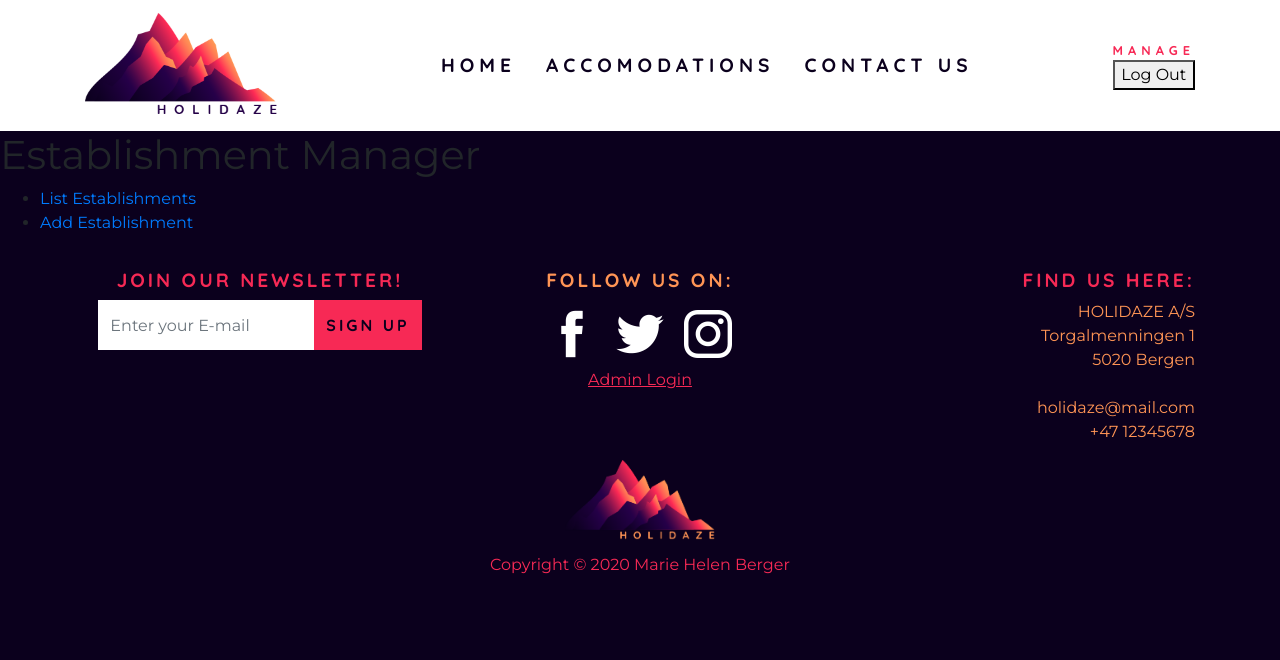
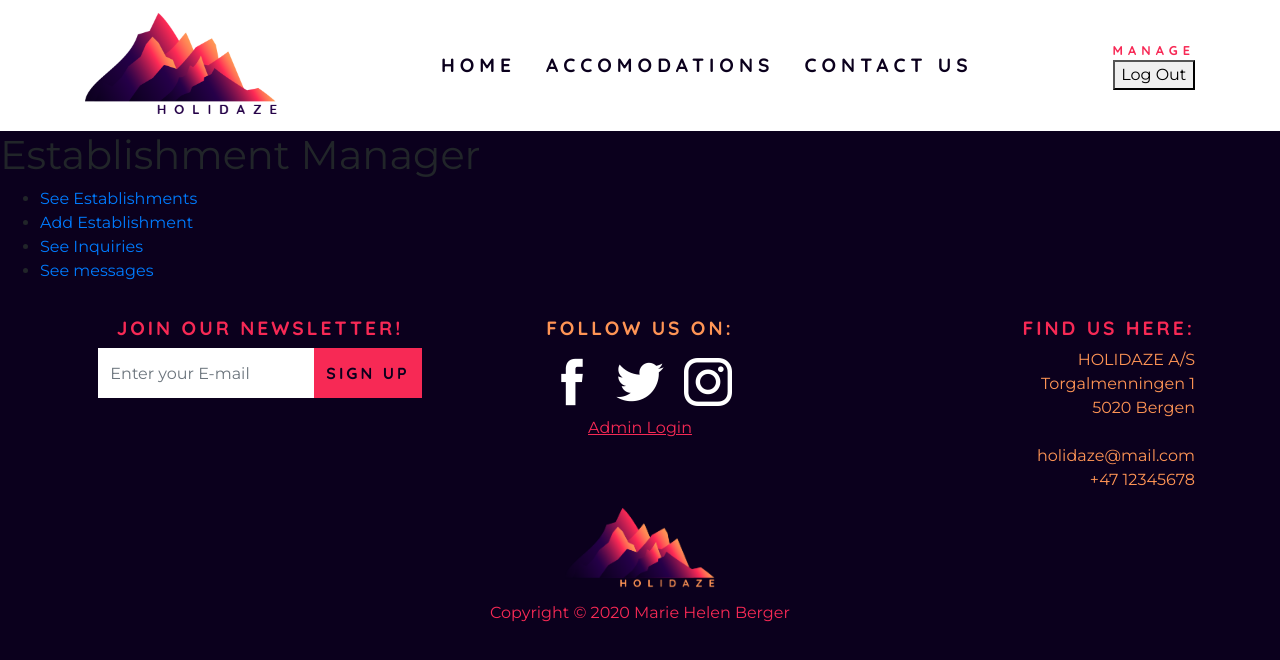
Before and after one commit to mie91/marie-helen-berger-project-exam-2-holidaze-noroff-feu, a React (Create React App) app: page /admin in a window 1280 px wide. Both pictures are taken after typing "Sample" into the empty fields and a click on the button "Register". Shown: the top 660 px of the page. Built offline with nearby package versions, Linux system fonts and the light colour scheme.

Commit message:
Added base components for contact and inquiry messages

```diff
--- a/src/App.js
+++ b/src/App.js
@@ -5,9 +5,9 @@ import ProtectedRoute from "./components/routes/ProtectedRoute";
 import Home from "./components/home/Home";
 import Login from "./components/admin/login/Login";
 import Register from "./components/admin/login/Register";
-import Establishments from "./components/admin/manager/Establishments";
-import AddEstablishment from "./components/admin/manager/AddEstablishment";
-import EditEstablishment from "./components/admin/manager/EditEstablishment";
+import Establishments from "./components/admin/establishmentmanager/Establishments";
+import AddEstablishment from "./components/admin/establishmentmanager/AddEstablishment";
+import EditEstablishment from "./components/admin/establishmentmanager/EditEstablishment";
 import Dashboard from "./components/admin/dashboard/Dashboard";
 import Accomodations from "./components/accomodations/Accomodations";
 import AccomodationDetail from "./components/accomodations/AccomodationDetail";
@@ -17,6 +17,8 @@ import Navigation from "./components/layout/navigation/Navigation";
 import Footer from "./components/layout/navigation/Footer";
 
 import "./sass/style.scss";
+import InquiriesList from "./components/admin/inquiries/InquiriesList";
+import Messages from "./components/admin/contactMessages/Messages";
 
 
 function App() {
@@ -37,6 +39,8 @@ function App() {
             <ProtectedRoute path="/admin/establishments" exact component={Establishments} />
             <ProtectedRoute path="/admin/establishments/add" exact component={AddEstablishment} />
             <ProtectedRoute path="/admin/establishments/edit/:id" exact component={EditEstablishment} />
+            <ProtectedRoute path="/admin/establishments/inquiries/all" exact component={InquiriesList} />
+            <ProtectedRoute path="/admin/messages/all" exact component={Messages} />
             <Redirect to="/" />
           </Switch>
           <Footer/>
--- a/src/components/accomodations/AccomodationDetail.js
+++ b/src/components/accomodations/AccomodationDetail.js
@@ -67,9 +67,9 @@ function AccomodationDetail() {
                             </p>
                         </div>
 
-                        <li key={detail.id}>
+                        <div key={detail.id}>
                             <Link to={`/establishments/inquiry/${detail.id}`}><Button variant="secondary" block>Send Inquiry</Button></Link>
-                        </li>
+                        </div>
                     </Col>
                 </Row>
                 </div>
--- /dev/null
+++ b/src/components/admin/contactMessages/Messages.js
@@ -0,0 +1,9 @@
+import React from "react";
+
+function Messages() {
+    return (
+        <h1>Messages</h1>
+    );
+}
+
+export default Messages;
--- a/src/components/admin/dashboard/Dashboard.js
+++ b/src/components/admin/dashboard/Dashboard.js
@@ -7,10 +7,16 @@ function Dashboard() {
             <h1>Establishment Manager</h1>
             <ul>
                 <li>
-                    <NavLink to="/admin/establishments">List Establishments</NavLink>
+                    <NavLink to="/admin/establishments">See Establishments</NavLink>
                 </li>
                 <li>
                     <NavLink to="/admin/establishments/add">Add Establishment</NavLink>
+                </li>
+                <li>
+                    <NavLink to="/admin/establishments/inquiries/all">See Inquiries</NavLink>
+                </li>
+                <li>
+                    <NavLink to="/admin/messages/all">See messages</NavLink>
                 </li>
             </ul>
         </>
--- a/src/components/admin/manager/Establishments.js
+++ b/src/components/admin/establishmentmanager/Establishments.js
@@ -17,7 +17,7 @@ function Establishments() {
                 setEstablishments(json);
             })
             .catch((error) => console.log(error));
-    }, [options, url]);
+    }, []);
 
     return (
         <>
--- /dev/null
+++ b/src/components/admin/inquiries/InquiriesList.js
@@ -0,0 +1,9 @@
+import React from "react";
+
+function InquiriesList() {
+    return (
+        <h1>InquiriesList</h1>
+    );
+}
+
+export default InquiriesList;
```
Also changed, not shown: src/components/admin/establishmentmanager/AddEstablishment.js (renamed from src/components/admin/manager/AddEstablishment.js), src/components/admin/establishmentmanager/DeleteEstablishment.js (renamed from src/components/admin/manager/DeleteEstablishment.js), src/components/admin/establishmentmanager/EditEstablishment.js (renamed from src/components/admin/manager/EditEstablishment.js).
